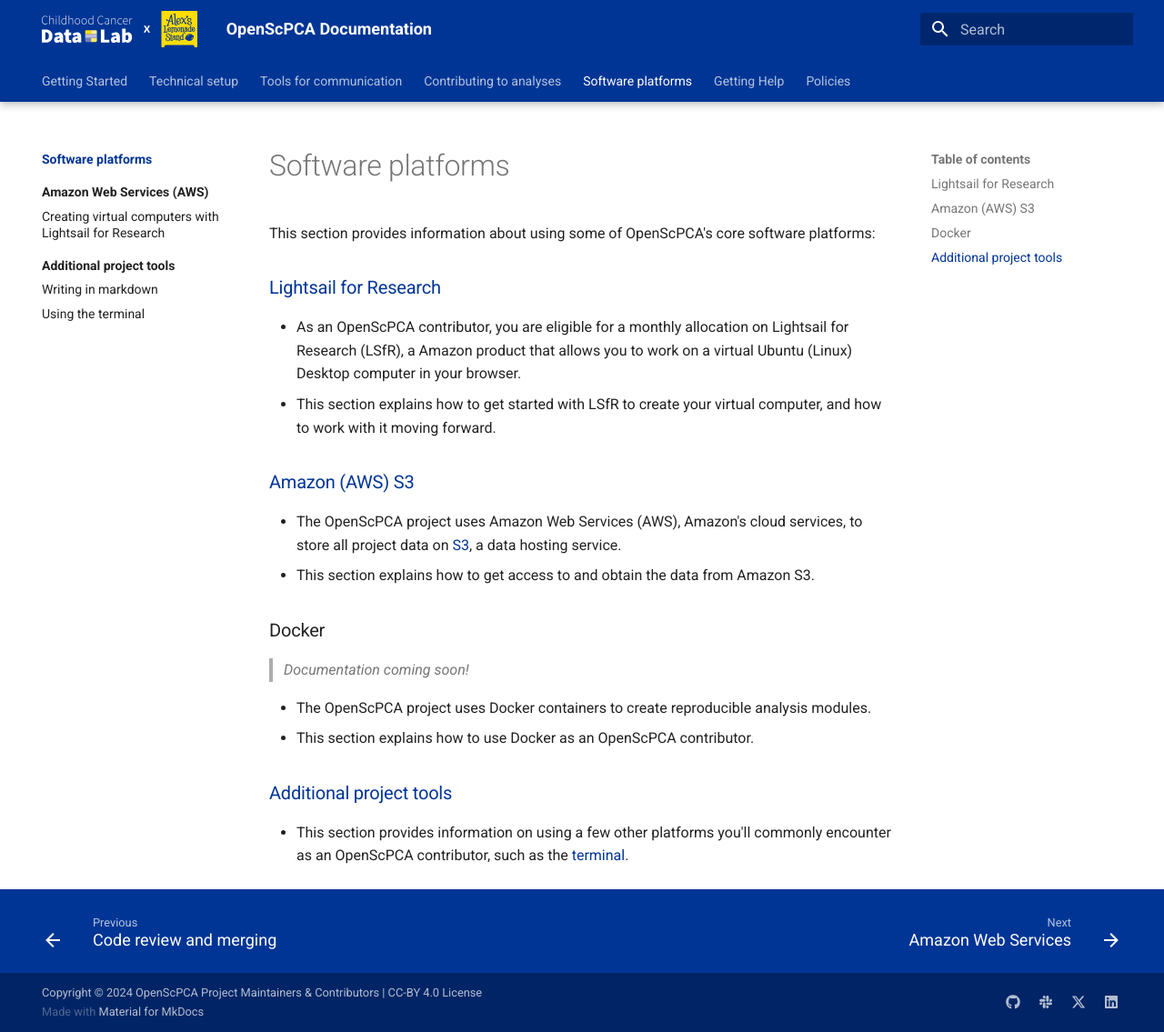
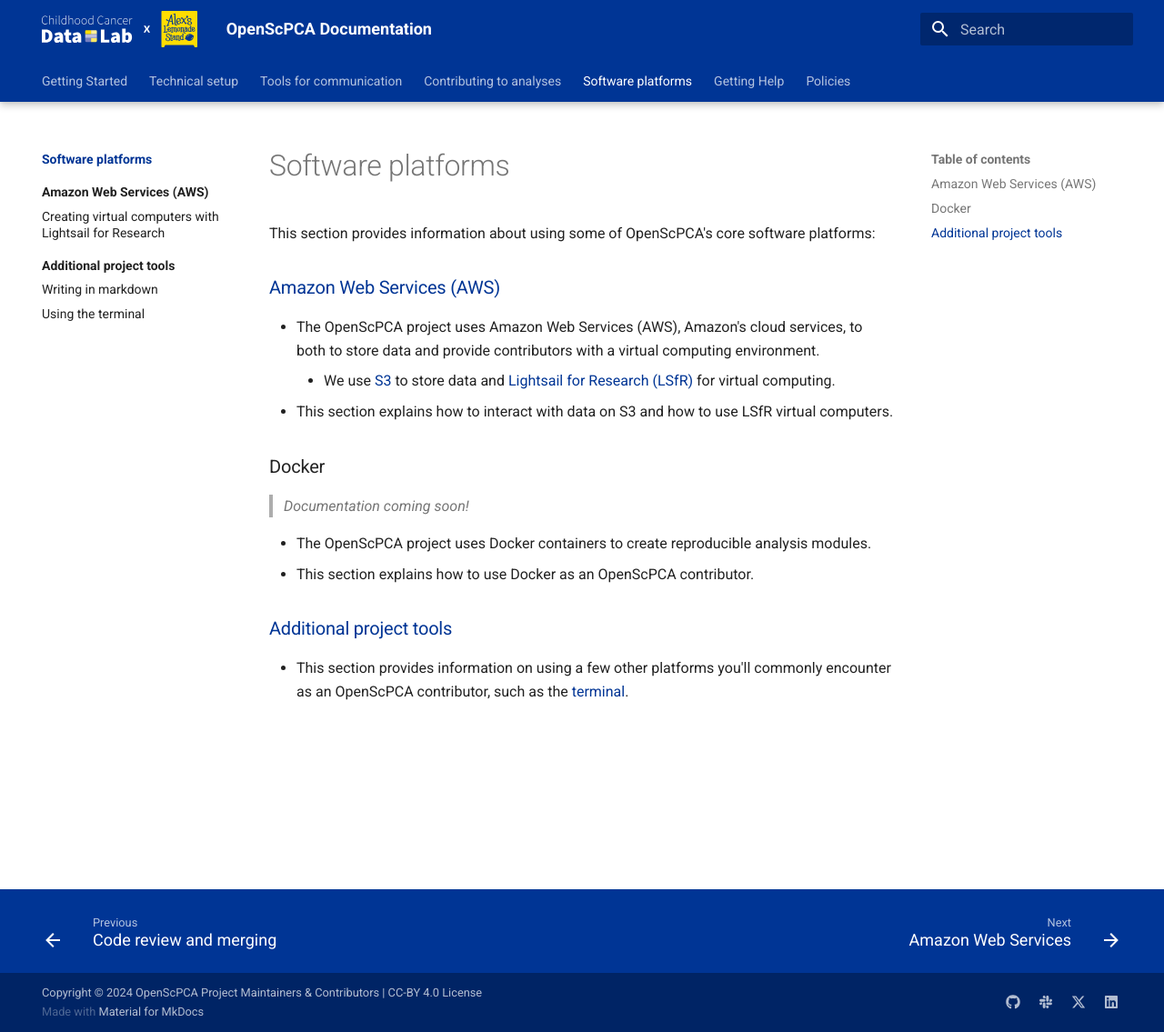
Before and after one commit to AlexsLemonade/OpenScPCA-analysis, an MkDocs documentation site: the page built from docs/software-platforms/index.md, in a window 1280 px wide and 1135 px high. Shown: the whole window at 91% size. Built offline with MkDocs 1.6.1 and Material for MkDocs 9.7.7, drawn with Linux system fonts in a browser that asks for light colours.

Commit message:
Update both index files

```diff
--- a/docs/software-platforms/index.md
+++ b/docs/software-platforms/index.md
@@ -2,16 +2,11 @@
 
 This section provides information about using some of OpenScPCA's core software platforms:
 
-### [Lightsail for Research](./lsfr/index.md)
+### [Amazon Web Services (AWS)](./aws/index.md)
 
-- As an OpenScPCA contributor, you are eligible for a monthly allocation on Lightsail for Research (LSfR), a Amazon product that allows you to work on a virtual Ubuntu (Linux) Desktop computer in your browser.
-- This section explains how to get started with LSfR to create your virtual computer, and how to work with it moving forward.
-
-### [Amazon (AWS) S3](./aws/index.md)
-
-- The OpenScPCA project uses Amazon Web Services (AWS), Amazon's cloud services, to store all project data on [S3](https://aws.amazon.com/s3/), a data hosting service.
-- This section explains how to get access to and obtain the data from Amazon S3.
-
+- The OpenScPCA project uses Amazon Web Services (AWS), Amazon's cloud services, to both to store data and provide contributors with a virtual computing environment.
+    - We use [S3](https://aws.amazon.com/s3/) to store data and [Lightsail for Research (LSfR)](https://aws.amazon.com/lightsail/research/) for virtual computing.
+- This section explains how to interact with data on S3 and how to use LSfR virtual computers.
 
 ### Docker
 
```
Also changed, not shown: docs/software-platforms/aws/index.md (+1 -4 lines).
